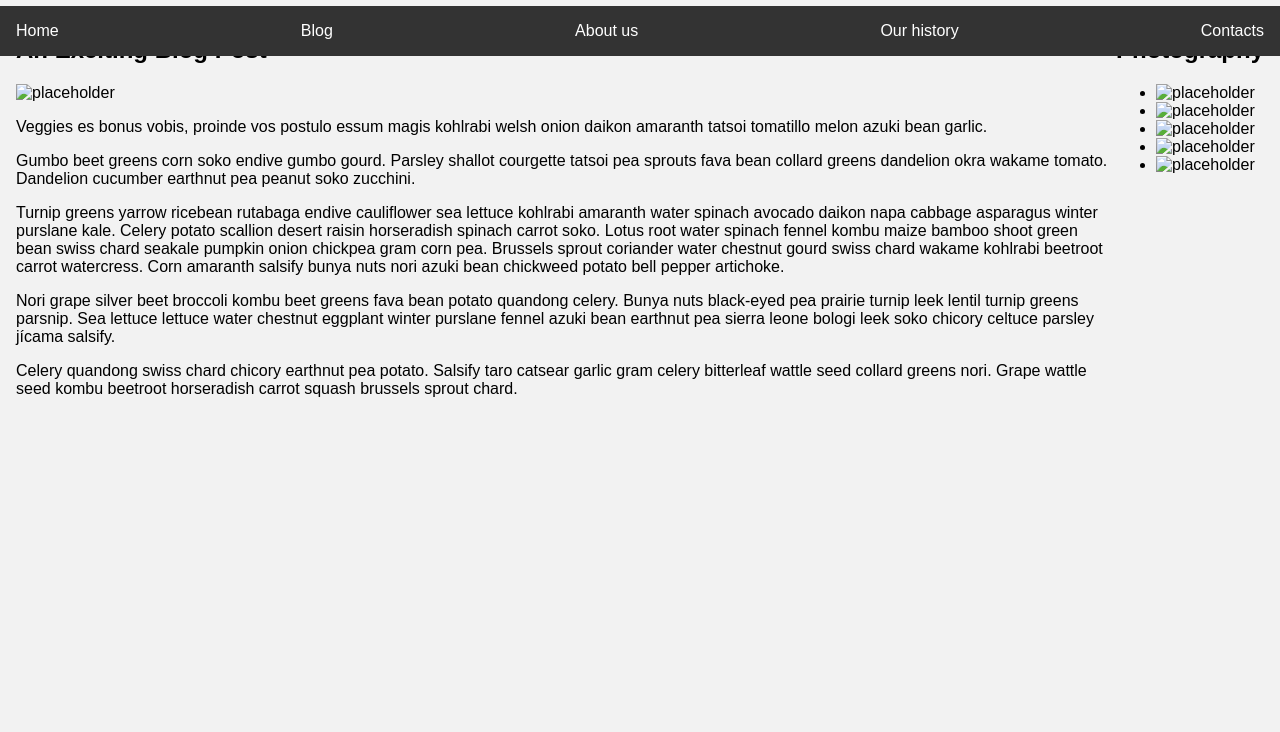
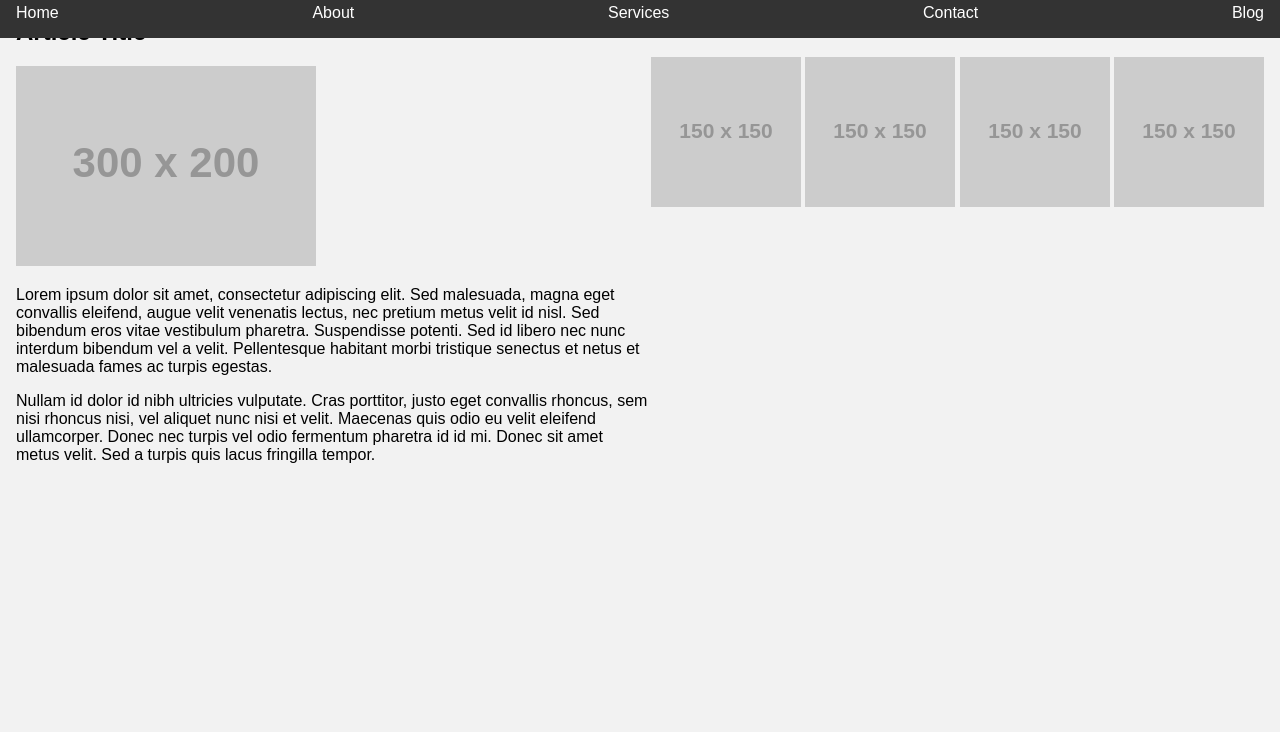
Before and after one commit to PrathikshaKairen/html-layout-example, a plain HTML site: page index (7).html in a window 1280 px wide. Shown: the part 68-800 px from the top of the page. Drawn offline with Linux system fonts and the light colour scheme; placeholder pictures from the web are drawn by us.

Commit message:
Update index (7).html

```diff
--- a/index (7).html
+++ b/index (7).html
@@ -1,90 +1,40 @@
 <!DOCTYPE html>
-<html lang="en-US">
+<html lang="
 <head>
-    <meta charset="utf-8">
-    <meta name="viewport" content="width=device-width, initial-scale=1">
-    <title>Layout Task</title>
-    <link href="styles.css" rel="stylesheet" type="text/css">
+    <meta charset="UTF-8">
+    <meta name="viewport" content="width=device-width, initial-scale=1.0">
+    <link rel="stylesheet" href="styles.css">
+    <title>Layout Example</title>
 </head>
-
 <body>
-
-  <div class="logo">
-    My exciting website!
-  </div>
-
+    <header>
+        <h1>Website Title</h1>
+    </header>
     <nav>
         <ul>
-      <li>
-        <a href="">Home</a>
-      </li>
-      <li>
-        <a href="">Blog</a>
-      </li>
-      <li>
-        <a href="">About us</a>
-      </li>
-      <li>
-        <a href="">Our history</a>
-      </li>
-      <li>
-        <a href="">Contacts</a>
-      </li>
+            <li><a href="#">Home</a></li>
+            <li><a href="#">About</a></li>
+            <li><a href="#">Services</a></li>
+            <li><a href="#">Contact</a></li>
+            <li><a href="#">Blog</a></li>
         </ul>
     </nav>
-
-  <main class="grid">
+    <main>
         <article>
-      <h1>
-        An Exciting Blog Post
-      </h1>
-      <img src="images/balloon-sq6.jpg" alt="placeholder" class="feature">
-      <p>Veggies es bonus vobis, proinde vos postulo essum magis kohlrabi welsh onion daikon amaranth tatsoi tomatillo melon
-        azuki bean garlic.</p>
-
-      <p>Gumbo beet greens corn soko endive gumbo gourd. Parsley shallot courgette tatsoi pea sprouts fava bean collard greens
-        dandelion okra wakame tomato. Dandelion cucumber earthnut pea peanut soko zucchini.</p>
-
-      <p>Turnip greens yarrow ricebean rutabaga endive cauliflower sea lettuce kohlrabi amaranth water spinach avocado daikon
-        napa cabbage asparagus winter purslane kale. Celery potato scallion desert raisin horseradish spinach carrot soko.
-        Lotus root water spinach fennel kombu maize bamboo shoot green bean swiss chard seakale pumpkin onion chickpea gram
-        corn pea. Brussels sprout coriander water chestnut gourd swiss chard wakame kohlrabi beetroot carrot watercress.
-        Corn amaranth salsify bunya nuts nori azuki bean chickweed potato bell pepper artichoke.</p>
-
-      <p>Nori grape silver beet broccoli kombu beet greens fava bean potato quandong celery. Bunya nuts black-eyed pea prairie
-        turnip leek lentil turnip greens parsnip. Sea lettuce lettuce water chestnut eggplant winter purslane fennel azuki
-        bean earthnut pea sierra leone bologi leek soko chicory celtuce parsley jícama salsify.</p>
-
-      <p>Celery quandong swiss chard chicory earthnut pea potato. Salsify taro catsear garlic gram celery bitterleaf wattle
-        seed collard greens nori. Grape wattle seed kombu beetroot horseradish carrot squash brussels sprout chard.</p>
-
+            <h2>Article Title</h2>
+            <img src="https://via.placeholder.com/300x200" alt="Article Image">
+            <p>Lorem ipsum dolor sit amet, consectetur adipiscing elit. Sed malesuada, magna eget convallis eleifend, augue velit venenatis lectus, nec pretium metus velit id nisl. Sed bibendum eros vitae vestibulum pharetra. Suspendisse potenti. Sed id libero nec nunc interdum bibendum vel a velit. Pellentesque habitant morbi tristique senectus et netus et malesuada fames ac turpis egestas.</p>
+            <p>Nullam id dolor id nibh ultricies vulputate. Cras porttitor, justo eget convallis rhoncus, sem nisi rhoncus nisi, vel aliquet nunc nisi et velit. Maecenas quis odio eu velit eleifend ullamcorper. Donec nec turpis vel odio fermentum pharetra id id mi. Donec sit amet metus velit. Sed a turpis quis lacus fringilla tempor.</p>
         </article>
-
         <aside>
-      <h2>
-        Photography
-      </h2>
-      <ul class="photos">
-        <li>
-          <img src="images/balloon-sq1.jpg" alt="placeholder">
-        </li>
-        <li>
-          <img src="images/balloon-sq2.jpg" alt="placeholder">
-        </li>
-        <li>
-          <img src="images/balloon-sq3.jpg" alt="placeholder">
-        </li>
-        <li>
-          <img src="images/balloon-sq4.jpg" alt="placeholder">
-        </li>
-        <li>
-          <img src="images/balloon-sq5.jpg" alt="placeholder">
-        </li>
-      </ul>
-
+            <h3>Aside Title</h3>
+            <div class="gallery">
+                <img src="https://via.placeholder.com/150x150" alt="Image 1">
+                <img src="https://via.placeholder.com/150x150" alt="Image 2">
+                <img src="https://via.placeholder.com/150x150" alt="Image 3">
+                <img src="https://via.placeholder.com/150x150" alt="Image 4">
+            </div>
         </aside>
     </main>
-
 </body>
-
 </html>
```
Lines whose indentation alone changed are shown as unchanged.
